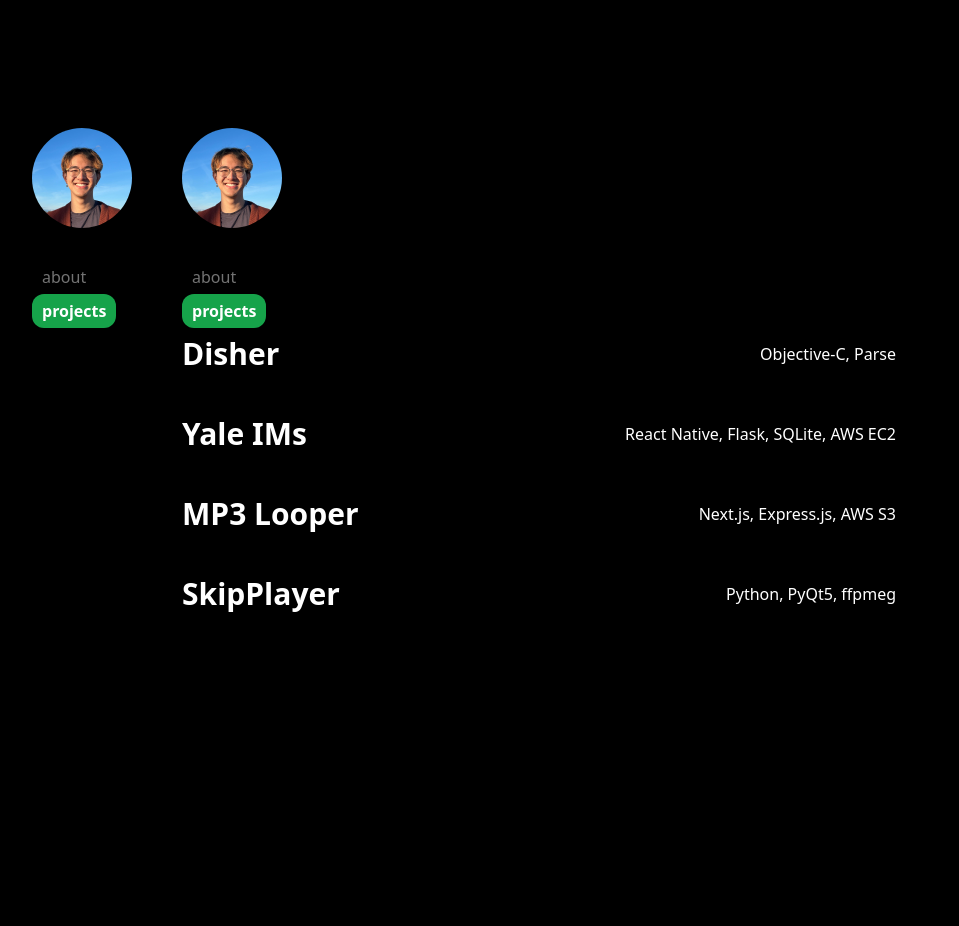
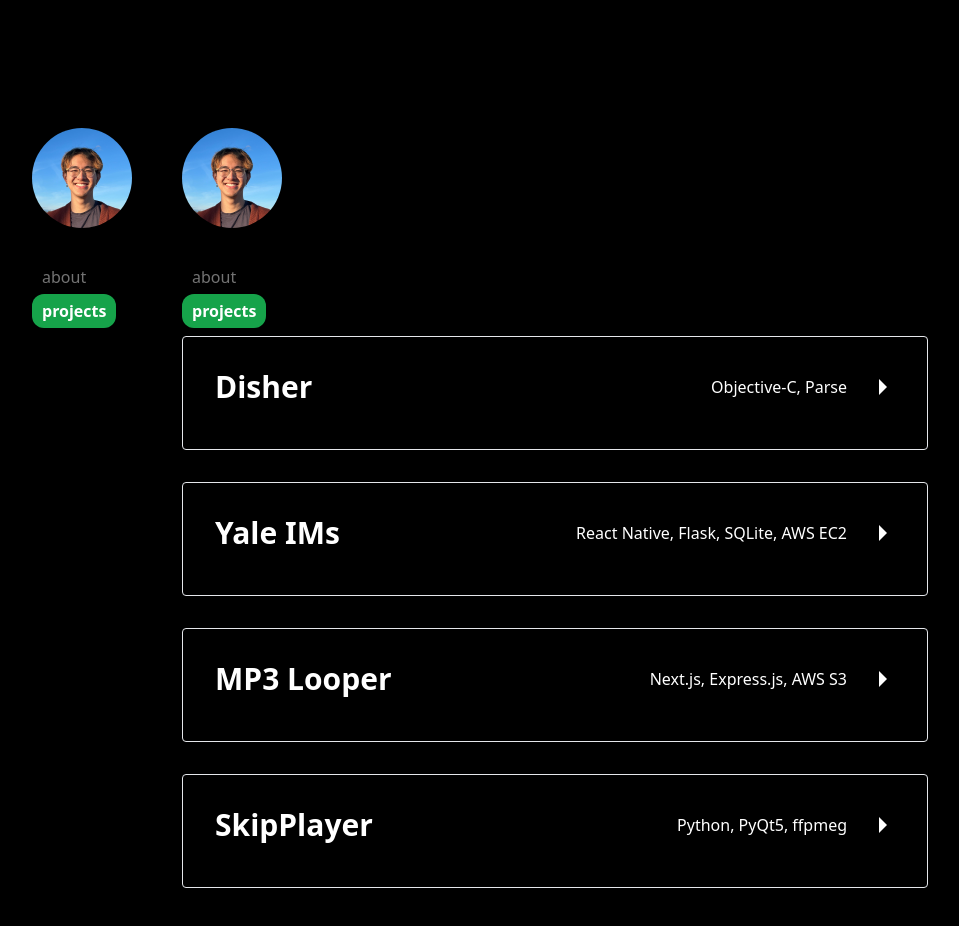
Before and after one commit to biennviquiera/bienn_dev, a Next.js app: page /projects in a window 1280 px wide. Shown: the top 926 px of the page, without its empty margins (160-1119 px from the left). Before the commit the page ends 816 px from the top, so only its background shows below. Built offline with nearby package versions, Linux system fonts and the light colour scheme.

Commit message:
Created card-like styling for dropdown component

```diff
--- a/app/projects/page.js
+++ b/app/projects/page.js
@@ -3,7 +3,6 @@ import Dropdown from '../../components/Dropdown';
 
 export default function Page() {
 	return (
-        <div className="flex flex-row md:flex-col justify-center relative">
 		<Layout>
 			<div className="container">
 				<Dropdown name="Disher" languages="Objective-C, Parse">
@@ -34,6 +33,5 @@ export default function Page() {
 				</Dropdown>
 			</div>
 		</Layout>
-        </div>
 	);
 }
--- a/components/Dropdown.js
+++ b/components/Dropdown.js
@@ -1,13 +1,13 @@
 export default function Dropdown(props) {
     return (
-        <details className="container group pb-8 transition-transform">
-            <summary className="active:text-green-400 transition-colors flex flex-wrap items-center pb-3 cursor-pointer hover:text-neutral-300">
+        <details className="container group mb-8 transition-transform rounded border-white-400 border-l border-t border-b border-r">
+            <summary className="m-8 active:text-green-400 transition-colors flex flex-wrap items-center pb-3 cursor-pointer hover:text-neutral-300">
                 <h3 className="flex flex-1 font-semibold text-3xl">{props.name}</h3>
                 <h2 className="flex flex-start pr-8">{props.languages}</h2>
-                {/* <div className="border-8 border-transparent border-l-white
-                group-open:rotate-90 duration-300 transition-transform origin-left"></div> */}
+                <div className="border-8 border-transparent border-l-white
+                group-open:rotate-90 duration-300 transition-transform origin-left"></div>
             </summary>
-            {props.children}
+            <div className="m-8">{props.children}</div>
         </details>
     )
 }
```
Lines whose indentation alone changed are shown as unchanged.
